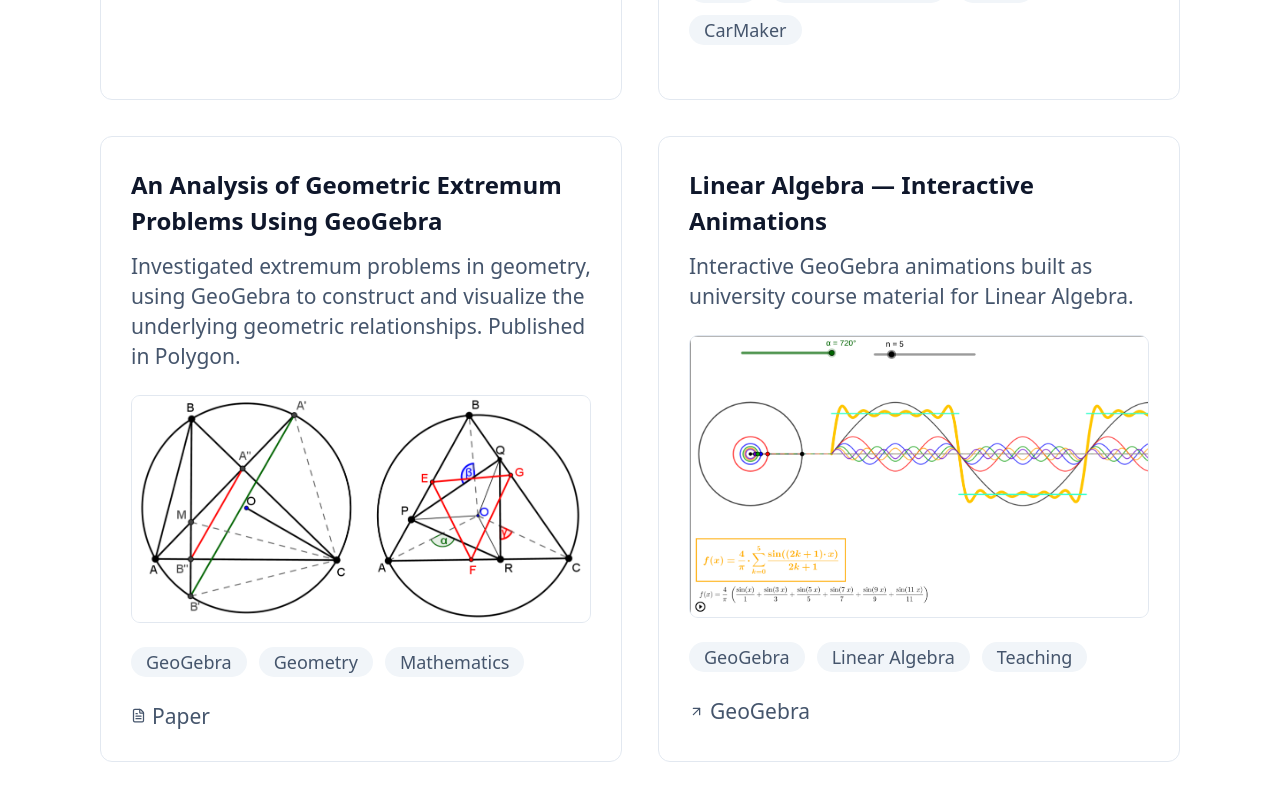
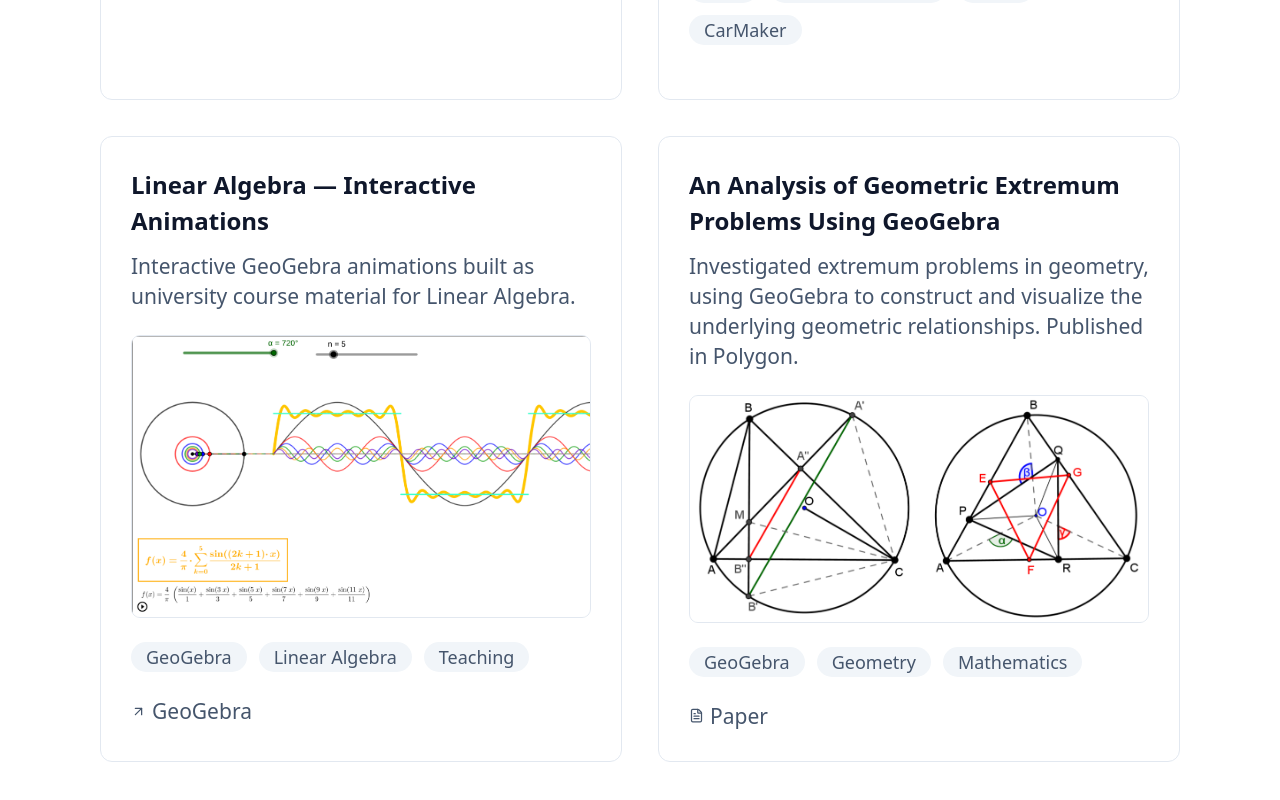
Before and after one commit to gabormarko/gabormarko.github.io, a React (Vite) app: page / in a window 1280 px wide. Shown: the part 4879-5679 px from the top of the page. Built offline with nearby package versions, Linux system fonts and the light colour scheme.

Commit message:
projects update

```diff
--- a/src/components/Projects.jsx
+++ b/src/components/Projects.jsx
@@ -77,6 +77,16 @@ const PROJECTS = [
     videos: ['/projects/iso-3888-2-lane-change-test.mp4'],
   },
   {
+    title: 'Linear Algebra — Interactive Animations',
+    description: 'Interactive GeoGebra animations built as university course material for Linear Algebra.',
+    tags: ['GeoGebra', 'Linear Algebra', 'Teaching'],
+    repo: null,
+    demo: 'https://www.geogebra.org/m/encn3az9',
+    demoLabel: 'GeoGebra',
+    poster: '/projects/linalg2.png',
+    videos: [],
+  },
+  {
     title: 'An Analysis of Geometric Extremum Problems Using GeoGebra',
     description:
       'Investigated extremum problems in geometry, using GeoGebra to construct and visualize the underlying geometric relationships. Published in Polygon.',
@@ -85,16 +95,6 @@ const PROJECTS = [
     demo: null,
     paper: 'https://www.math.u-szeged.hu/polygonlap/p298.pdf',
     poster: '/projects/polygon.png',
-    videos: [],
-  },
-  {
-    title: 'Linear Algebra — Interactive Animations',
-    description: 'Interactive GeoGebra animations built as university course material for Linear Algebra.',
-    tags: ['GeoGebra', 'Linear Algebra', 'Teaching'],
-    repo: null,
-    demo: 'https://www.geogebra.org/m/encn3az9',
-    demoLabel: 'GeoGebra',
-    poster: '/projects/linalg2.png',
     videos: [],
   },
 ];
```
